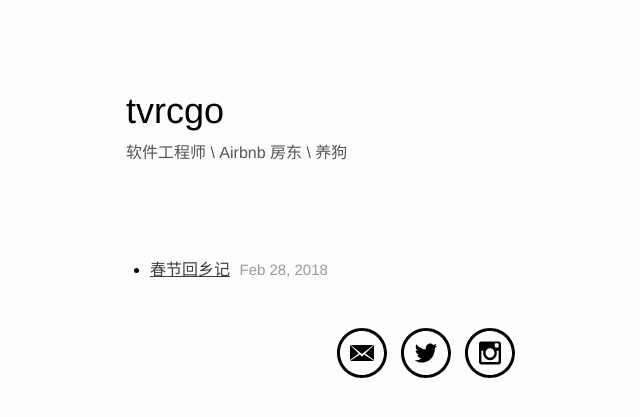
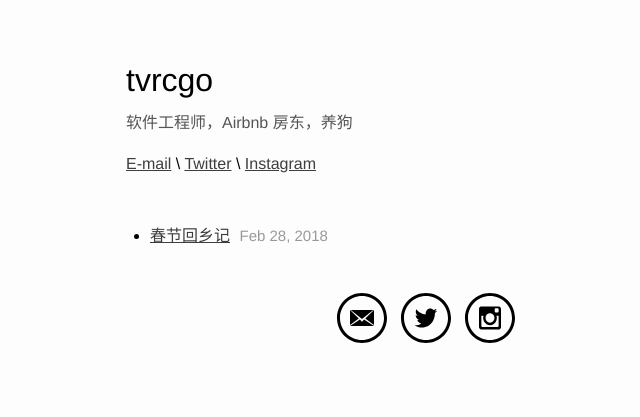
Before and after one commit to tvrcgo/tvrcgo.github.io, a Jekyll site: the page built from index.html, in a window 1280 px wide. Shown: the top 417 px of the page, without its empty margins (214-854 px from the left). Built offline with Jekyll 4.4.1, drawn with Linux system fonts in a browser that asks for light colours; the list of posts is cut into pages by our own code.

Commit message:
update style

```diff
--- a/css/main.scss
+++ b/css/main.scss
@@ -101,11 +101,11 @@ ul {
 
     .head {
       margin-bottom: 15px;
-      padding: 60px 0;
+      padding: 30px 0;
 
       .page-title {
         margin: 15px 0;
-        font-size: 36px;
+        font-size: 2em;
       }
 
       .profile {
@@ -115,12 +115,17 @@ ul {
 
     .posts {
 
+      .post-title {
+
+      }
+
+      .post-meta {
+        margin-left: 5px;
+        font-size: 15px;
+      }
+
     }
 
-    .post-meta {
-      margin-left: 5px;
-      font-size: 15px;
-    }
 
     .sns {
       text-align: center;
--- a/index.html
+++ b/index.html
@@ -6,7 +6,12 @@ layout: default
 
 	<div class='head'>
 		<h2 class='page-title'>{{ site.title }}</h2>
-		<p class='profile'>软件工程师 \ Airbnb 房东 \ 养狗</p>
+		<p class='profile'>软件工程师，Airbnb 房东，养狗</p>
+		<div class='contact'>
+			<a href='mailto:tvrcgo@gmail.com'>E-mail</a> \
+			<a href='http://twitter.com/tvrcgo'>Twitter</a> \
+			<a href='http://instagram.com/tvrcgo'>Instagram</a>
+		</div>
 	</div>
 
 	<div class='posts'>
```
